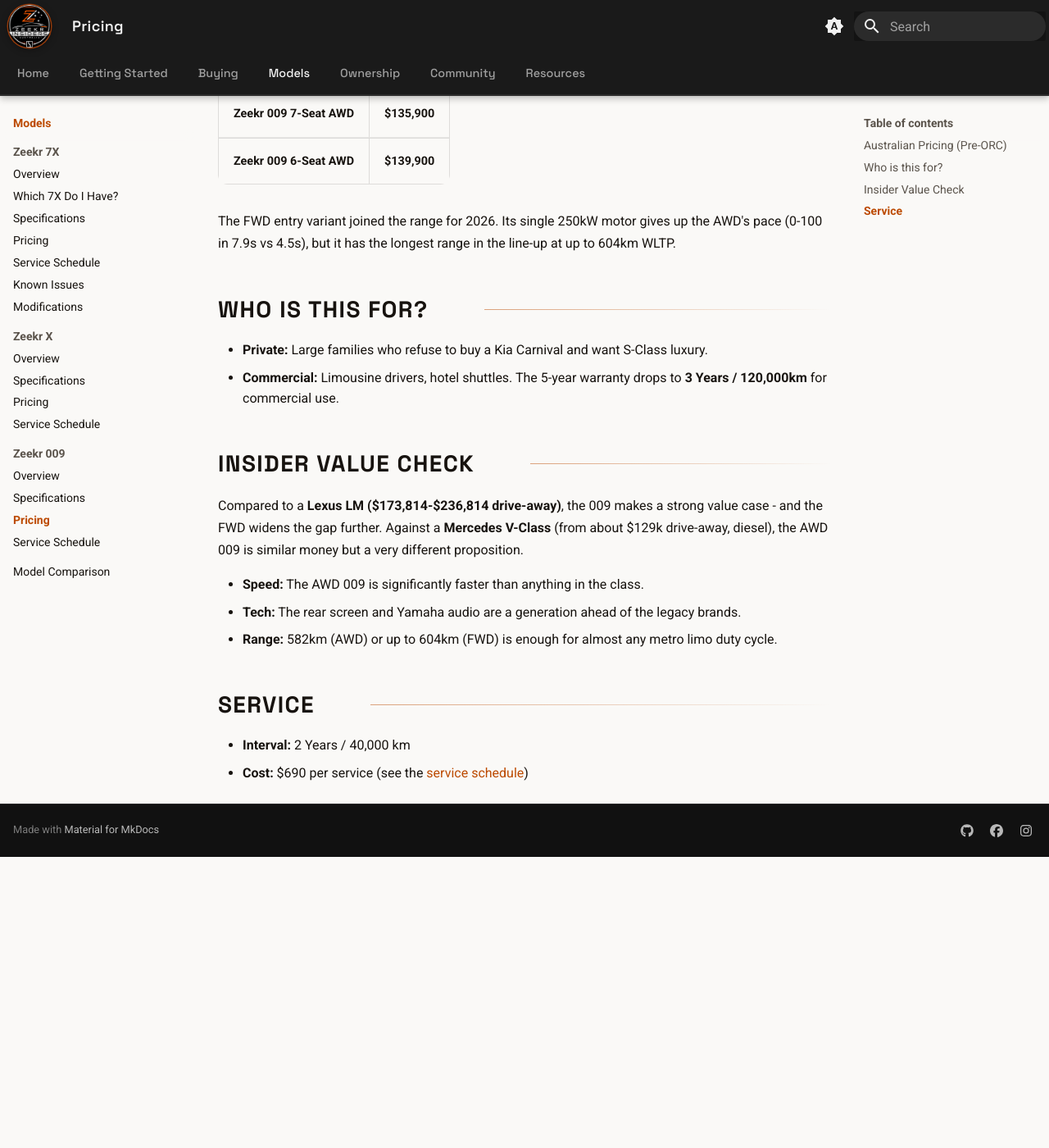
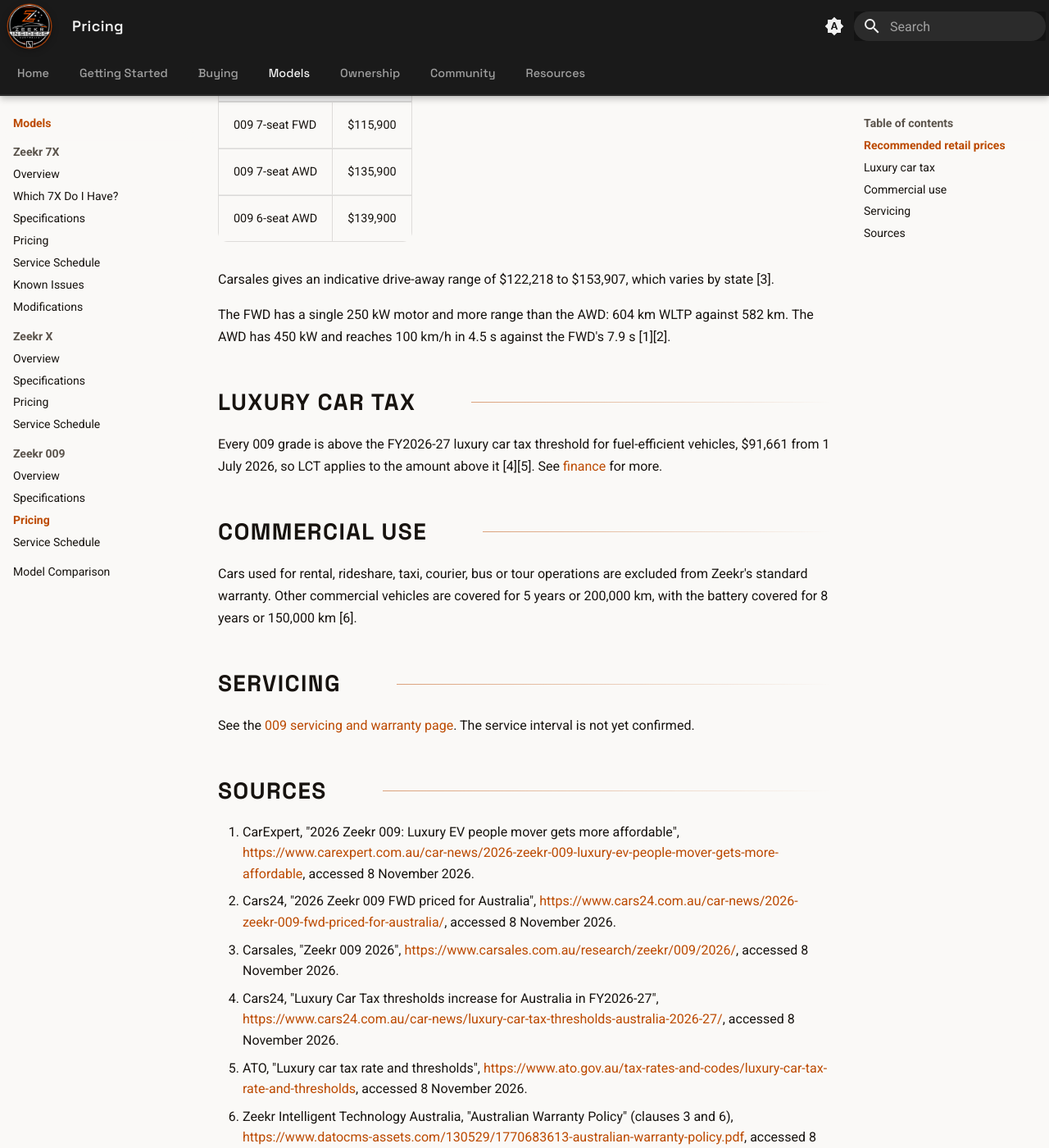
Before and after one commit to zeekr-insiders/wiki, an MkDocs documentation site: the page built from content/models/009/pricing.md, in a window 1280 px wide and 1400 px high, scrolled down 409 px. Shown: the whole window at 82% size. Built offline with MkDocs 1.6.1 and Material for MkDocs 9.7.7, drawn with Linux system fonts in a browser that asks for light colours; before the commit the page ends 1454 px from its top, so only the background shows below that; some of the changed text lies outside the part shown.

Commit message:
fix the 009 commercial warranty to 5 years or 200,000 km and cite the prices

```diff
--- a/content/models/009/pricing.md
+++ b/content/models/009/pricing.md
@@ -1,31 +1,42 @@
-# Zeekr 009 Pricing & Positioning
+---
+last_checked: 2026-11-08
+---
 
-*Last reviewed: August 2026.*
+# Zeekr 009 prices
 
-## Australian Pricing (Pre-ORC)
+*Last checked: 8 November 2026.*
 
-| Variant | Price |
+## Recommended retail prices
+
+Launch pricing for the 2026 009, announced in November 2025, before on-road costs [1][2]. We found no later price change.
+
+| Grade | RRP |
 | :--- | :--- |
-| **Zeekr 009 7-Seat FWD** | **$115,900** |
-| **Zeekr 009 7-Seat AWD** | **$135,900** |
-| **Zeekr 009 6-Seat AWD** | **$139,900** |
+| 009 7-seat FWD | $115,900 |
+| 009 7-seat AWD | $135,900 |
+| 009 6-seat AWD | $139,900 |
 
-The FWD entry variant joined the range for 2026. Its single 250kW motor gives up the AWD's pace (0-100 in 7.9s vs 4.5s), but it has the longest range in the line-up at up to 604km WLTP.
+Carsales gives an indicative drive-away range of $122,218 to $153,907, which varies by state [3].
 
-## Who is this for?
+The FWD has a single 250 kW motor and more range than the AWD: 604 km WLTP against 582 km. The AWD has 450 kW and reaches 100 km/h in 4.5 s against the FWD's 7.9 s [1][2].
 
-- **Private:** Large families who refuse to buy a Kia Carnival and want S-Class luxury.
-- **Commercial:** Limousine drivers, hotel shuttles. The 5-year warranty drops to **3 Years / 120,000km** for commercial use.
+## Luxury car tax
 
-## Insider Value Check
+Every 009 grade is above the FY2026-27 luxury car tax threshold for fuel-efficient vehicles, $91,661 from 1 July 2026, so LCT applies to the amount above it [4][5]. See [finance](../../buying/finance.md) for more.
 
-Compared to a **Lexus LM ($173,814-$236,814 drive-away)**, the 009 makes a strong value case - and the FWD widens the gap further. Against a **Mercedes V-Class** (from about $129k drive-away, diesel), the AWD 009 is similar money but a very different proposition.
+## Commercial use
 
-- **Speed:** The AWD 009 is significantly faster than anything in the class.
-- **Tech:** The rear screen and Yamaha audio are a generation ahead of the legacy brands.
-- **Range:** 582km (AWD) or up to 604km (FWD) is enough for almost any metro limo duty cycle.
+Cars used for rental, rideshare, taxi, courier, bus or tour operations are excluded from Zeekr's standard warranty. Other commercial vehicles are covered for 5 years or 200,000 km, with the battery covered for 8 years or 150,000 km [6].
 
-## Service
+## Servicing
 
-- **Interval:** 2 Years / 40,000 km
-- **Cost:** $690 per service (see the [service schedule](service-schedule.md))
+See the [009 servicing and warranty page](service-schedule.md). The service interval is not yet confirmed.
+
+## Sources
+
+1. CarExpert, "2026 Zeekr 009: Luxury EV people mover gets more affordable", <https://www.carexpert.com.au/car-news/2026-zeekr-009-luxury-ev-people-mover-gets-more-affordable>, accessed 8 November 2026.
+2. Cars24, "2026 Zeekr 009 FWD priced for Australia", <https://www.cars24.com.au/car-news/2026-zeekr-009-fwd-priced-for-australia/>, accessed 8 November 2026.
+3. Carsales, "Zeekr 009 2026", <https://www.carsales.com.au/research/zeekr/009/2026/>, accessed 8 November 2026.
+4. Cars24, "Luxury Car Tax thresholds increase for Australia in FY2026-27", <https://www.cars24.com.au/car-news/luxury-car-tax-thresholds-australia-2026-27/>, accessed 8 November 2026.
+5. ATO, "Luxury car tax rate and thresholds", <https://www.ato.gov.au/tax-rates-and-codes/luxury-car-tax-rate-and-thresholds>, accessed 8 November 2026.
+6. Zeekr Intelligent Technology Australia, "Australian Warranty Policy" (clauses 3 and 6), <https://www.datocms-assets.com/130529/1770683613-australian-warranty-policy.pdf>, accessed 8 November 2026.
```
